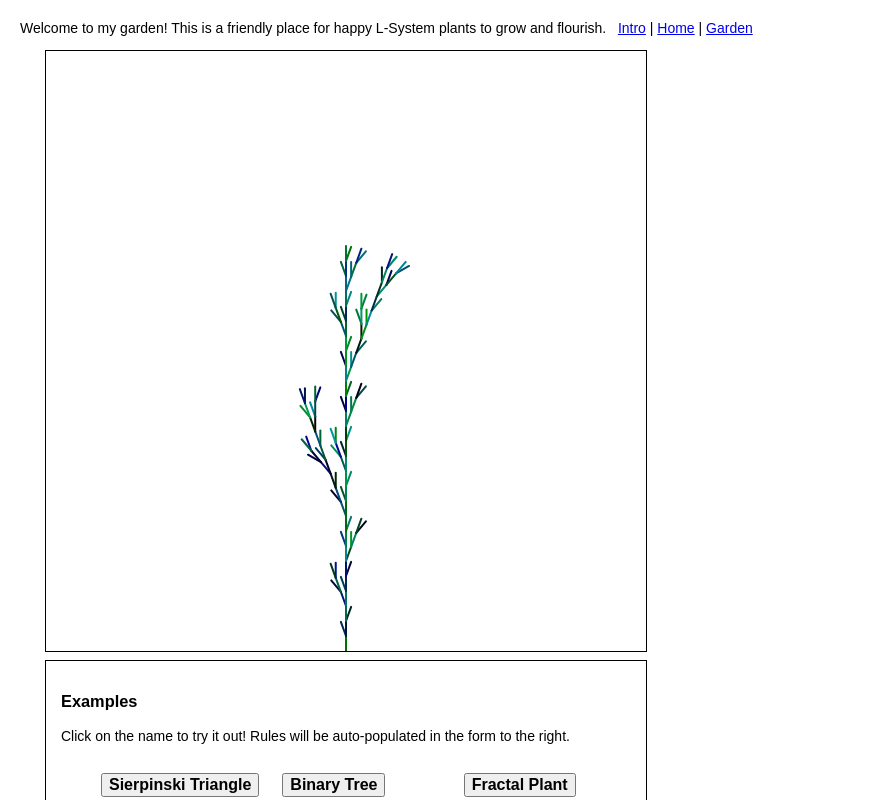
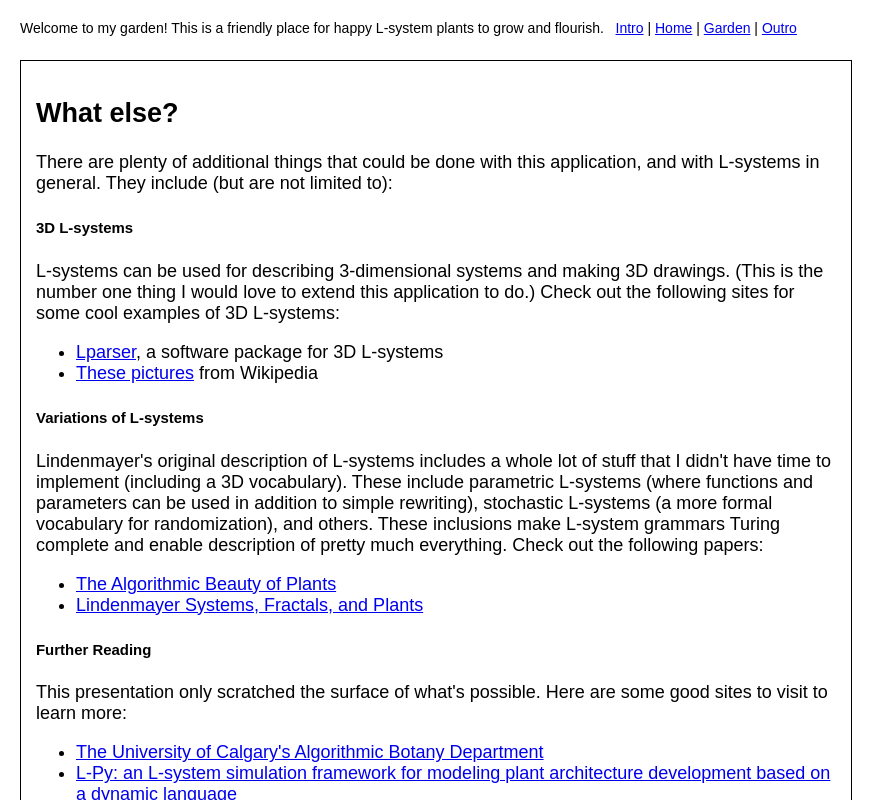
Before and after one commit to hd23408/reactive-garden, a React (Create React App) app: page /outro in a window 1280 px wide. Shown: the top 800 px of the page, without its empty margins (0-895 px from the left). Built offline with nearby package versions, Linux system fonts and the light colour scheme.

Commit message:
Added an "Outro" with further reading links

```diff
--- a/src/App.js
+++ b/src/App.js
@@ -8,6 +8,7 @@ import {
 import Home from './Home'
 import Garden from './Garden'
 import Intro from './Intro'
+import Outro from './Outro'
 
 class App extends Component {
 
@@ -15,8 +16,8 @@ class App extends Component {
 
     return (
     <Router>
-    <p>Welcome to my garden! This is a friendly place for happy L-System plants to grow and flourish.
-    &nbsp; <Link to="/intro">Intro</Link> | <Link to="/">Home</Link> | <Link to="/garden">Garden</Link></p>
+    <p>Welcome to my garden! This is a friendly place for happy L-system plants to grow and flourish.
+    &nbsp; <Link to="/intro">Intro</Link> | <Link to="/">Home</Link> | <Link to="/garden">Garden</Link> | <Link to="/outro">Outro</Link></p>
 
 
         <Switch>
@@ -25,6 +26,9 @@ class App extends Component {
           </Route>
           <Route path="/garden">
             <Garden />
+          </Route>
+          <Route path="/outro">
+            <Outro />
           </Route>
           <Route path="/">
             <Home />
--- a/src/Form.js
+++ b/src/Form.js
@@ -101,7 +101,7 @@ class Form extends Component {
       </div>
 
       <div className="instructions">
-        <h3>L-System rules</h3>
+        <h3>L-system rules</h3>
         <form>
           <label>Axiom (initial string)</label>
           <input
@@ -226,14 +226,14 @@ class Form extends Component {
       </div>
       <div className="instructions">
         <h3>Instructions</h3>
-        To run an L-System, enter the required information and press "submit". Some notes:
+        To run an L-system, enter the required information and press "submit". Some notes:
         <ul>
         <li>The "Replacement Rule" should consist one or more comma-separated replacement rules, of the format "( X = Y )" -- see examples, below</li>
         <li>The rules use the following symbols:
           <ul>
           <li>'F' and 'G' each draw a single line segment</li>
           <li>'+' and '-' rotate the turtle to the left and right respectively (by the defined angle)</li>
-          <li>'[' and ']' store and recall a particular XY coordinate for the turtle (i.e. allow the turtle to return to a previous location)</li>
+          <li>'[' and ']' store and recall a particular XY coordinate for the turtle (i.e. allow the turtle to teleport back to a previous location)</li>
           <li>'!' will draw a line segment that is larger if it's older, by a factor of how many generations old it is. In other words,
             a '!' that is added to the output string in the first loop will be 6 times longer than a '!' that's added to the
             output string in the sixth loop.</li>
--- a/src/Intro.js
+++ b/src/Intro.js
@@ -39,10 +39,10 @@ class Intro extends Component {
           <button onClick={this.turnPage} ref="page1button5" value="5">5</button>
         </div>
 
-        <h2>What is an L-System?</h2>
+        <h2>What is an L-system?</h2>
 
         <p>
-        An L-System is a parallel rewriting system, and a type of formal grammar.
+        An L-system is a parallel rewriting system, and a type of formal grammar.
         In short, it's a way of describing ... well, all sorts of stuff.<sup>1</sup>
         </p>
         <p>
@@ -67,6 +67,17 @@ class Intro extends Component {
         Yeah, that's right, a botanist basically invented a computer language
         so that he could describe algae.
         </p>
+        <p>
+        Side note: L-systems can be used for describing 3-dimensional systems (leading to 3-dimensional
+        drawings), but I stuck to 2D images. Check out the following sites for some cool
+        examples of 3D images, though!
+
+        </p>
+        <ul>
+        <li><a href="http://laurenslapre.nl/lapre_004.htm" target="_new">Lparser</a>, a software package for 3D L-systems</li>
+        <li><a href="https://commons.wikimedia.org/wiki/File:Dragon_trees.jpg" target="_new">These pictures</a> from Wikipedia</li>
+        <li><a href="https://commons.wikimedia.org/wiki/File:Dragon_trees.jpg" target="_new">These pictures</a> from Wikipedia</li>
+        </ul>
 
         <div className="footnote">
         [1] <em><a href="https://www.sciencedirect.com/science/article/pii/S0022519369800305" target="_new">Computing ability of a developmental model for filamentous organisms</a></em>
@@ -87,7 +98,7 @@ class Intro extends Component {
 
         <h2>How Does it Work?</h2>
         <p>
-        Evaluating an L-System consists of two main steps:
+        Evaluating an L-system consists of two main steps:
         </p>
         <ol>
           <li>Compute a string that contains a set of instructions</li>
@@ -95,7 +106,7 @@ class Intro extends Component {
         </ol>
         <h5>Example</h5>
         <p>
-        Let's start with a vocabulary. L-System vocabularies can get
+        Let's start with a vocabulary. L-system vocabularies can get
         complicated, and different implementations use different symbols,
         but these two symbols are pretty standard:
         </p>
@@ -105,7 +116,7 @@ class Intro extends Component {
           </ul>
 
         <p>
-        When we go to draw the L-System, we use a list of these symbols
+        When we go to draw the L-system, we use a list of these symbols
         and interpret them as instructions for drawing. For instance, the instructions
         "F+F" mean "draw a line segment, turn, and draw another line segment."
         </p>
@@ -126,7 +137,7 @@ class Intro extends Component {
         you went with a 90 degree angle. Heh.) But that's boring.
         </p>
         <p>
-        The thing that makes L-Systems interesting is their use of replacement rules.
+        The thing that makes L-systems interesting is their use of replacement rules.
         So, for instance, you could say something like this:
         </p>
           <ul>
@@ -157,7 +168,7 @@ class Intro extends Component {
 
         <h2>How Does it Work? (cont.)</h2>
         <p>
-        We just evaluated our first L-System! We started with this:
+        We just evaluated our first L-system! We started with this:
         </p>
           <ul>
             <li>Axiom: F</li>
@@ -170,7 +181,7 @@ class Intro extends Component {
 
         <h5>Drawing</h5>
         <p>
-        Okay, so in order to draw a shape for this L-System, there are a
+        Okay, so in order to draw a shape for this L-system, there are a
         couple additional parameters we need to specify:
         </p>
           <ul>
--- a/src/LSystem.js
+++ b/src/LSystem.js
@@ -31,7 +31,7 @@ class LSystem extends Component {
                   these are (somewhat confusingly) a Map with keys "line" (X/Y coordinates as a List)
                   and "color" (a color for that particular line)
         needsToGrow: For complicated React reasons, a boolean indicating whether or not
-            we've gone through the "growing" render process for this particular L-System
+            we've gone through the "growing" render process for this particular L-system
     */
 
     this.state = {
--- /dev/null
+++ b/src/Outro.js
@@ -0,0 +1,59 @@
+import React, { Component } from 'react'
+
+class Outro extends Component {
+
+  render() {
+    return (
+    <div>
+      <div className="selected slide" id="1" ref="1">
+
+        <h2>What else?</h2>
+        <p>
+        There are plenty of additional things that could be done with this application,
+        and with L-systems in general. They include (but are not limited to):
+        </p>
+
+        <h5>3D L-systems</h5>
+        <p>
+        L-systems can be used for describing 3-dimensional systems and making 3D
+        drawings. (This is the number one thing I would love to extend this application to do.)
+        Check out the following sites for some cool examples of 3D L-systems:
+        </p>
+        <ul>
+        <li><a href="http://laurenslapre.nl/lapre_004.htm" target="_new">Lparser</a>, a software package for 3D L-systems</li>
+        <li><a href="https://commons.wikimedia.org/wiki/File:Dragon_trees.jpg" target="_new">These pictures</a> from Wikipedia</li>
+        </ul>
+
+        <h5>Variations of L-systems</h5>
+        <p>
+        Lindenmayer's original description of L-systems includes a whole lot of stuff that I didn't have time to
+        implement (including a 3D vocabulary). These include parametric L-systems (where functions and parameters can be used
+        in addition to simple rewriting), stochastic L-systems (a more formal vocabulary for randomization), and others.
+        These inclusions make L-system grammars Turing complete and enable description of pretty much everything. Check
+        out the following papers:
+        </p>
+        <ul>
+        <li><a href="http://algorithmicbotany.org/papers/abop/abop.pdf" target="_new">The Algorithmic Beauty of Plants</a></li>
+        <li><a href="http://algorithmicbotany.org/papers/lsfp.pdf" target="_new">Lindenmayer Systems, Fractals, and Plants</a></li>
+        </ul>
+
+
+        <h5>Further Reading</h5>
+        <p>
+        This presentation only scratched the surface of what's possible. Here are some good sites to visit to learn more:
+        </p>
+        <ul>
+        <li><a href="http://algorithmicbotany.org/" target="_new">The University of Calgary's Algorithmic Botany Department</a></li>
+        <li><a href="https://www.frontiersin.org/articles/10.3389/fpls.2012.00076/full" target="_new">L-Py: an L-system simulation framework for modeling plant architecture development based on a dynamic language</a></li>
+        <li><a href="https://www.sidefx.com/docs/houdini/nodes/sop/lsystem.html" target="_new">L-systems in Houdini</a></li>
+
+        </ul>
+
+
+      </div>
+
+    </div>
+    )
+  };
+}
+export default Outro
--- a/src/index.css
+++ b/src/index.css
@@ -79,7 +79,7 @@ div.pagination button.selected {
 /* --- Intro classes --- */
 
 div.slide {
-  width: 600px;
+  width: 800px;
   border: 1px solid black;
   padding: 15px;
   margin-right: 100px;
```
